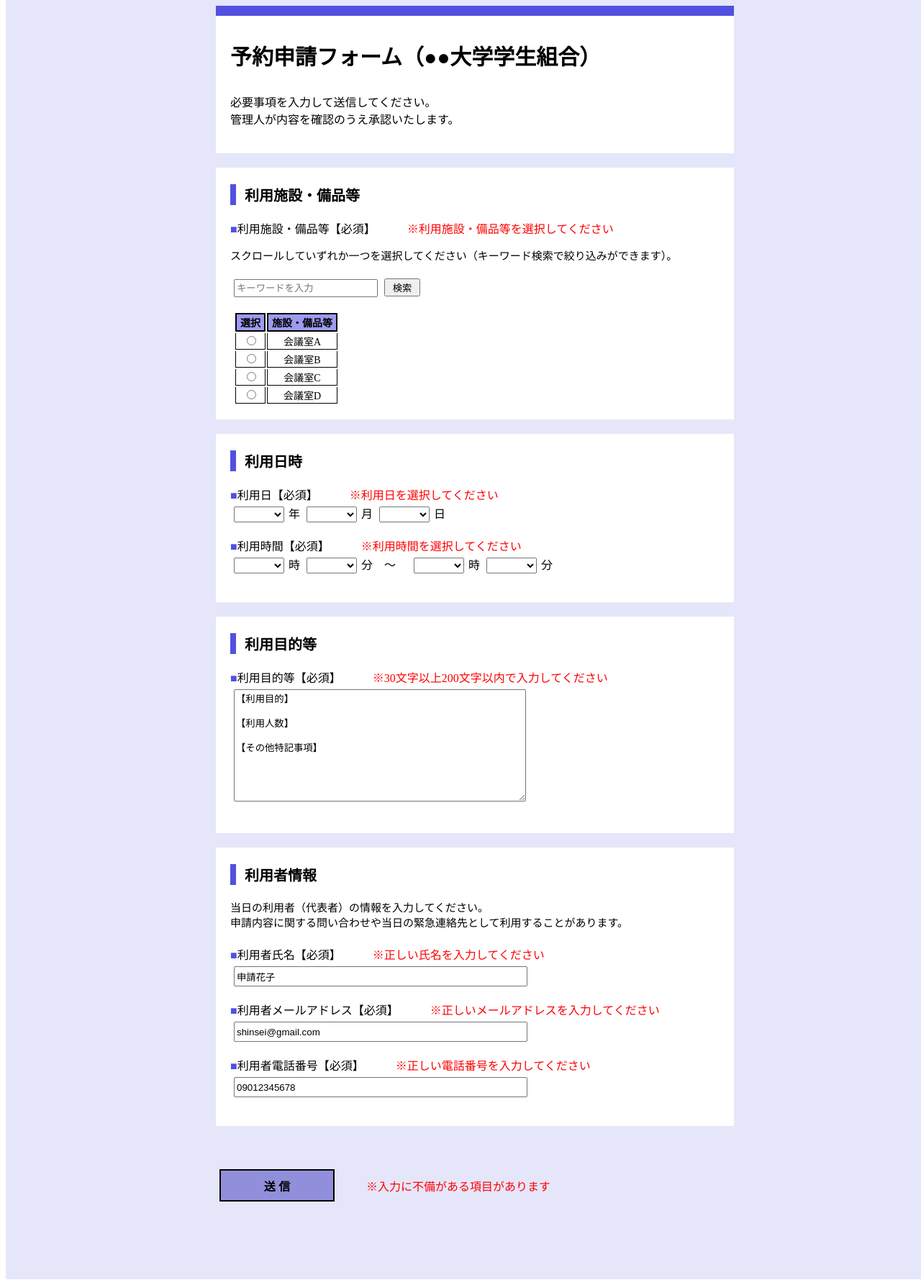
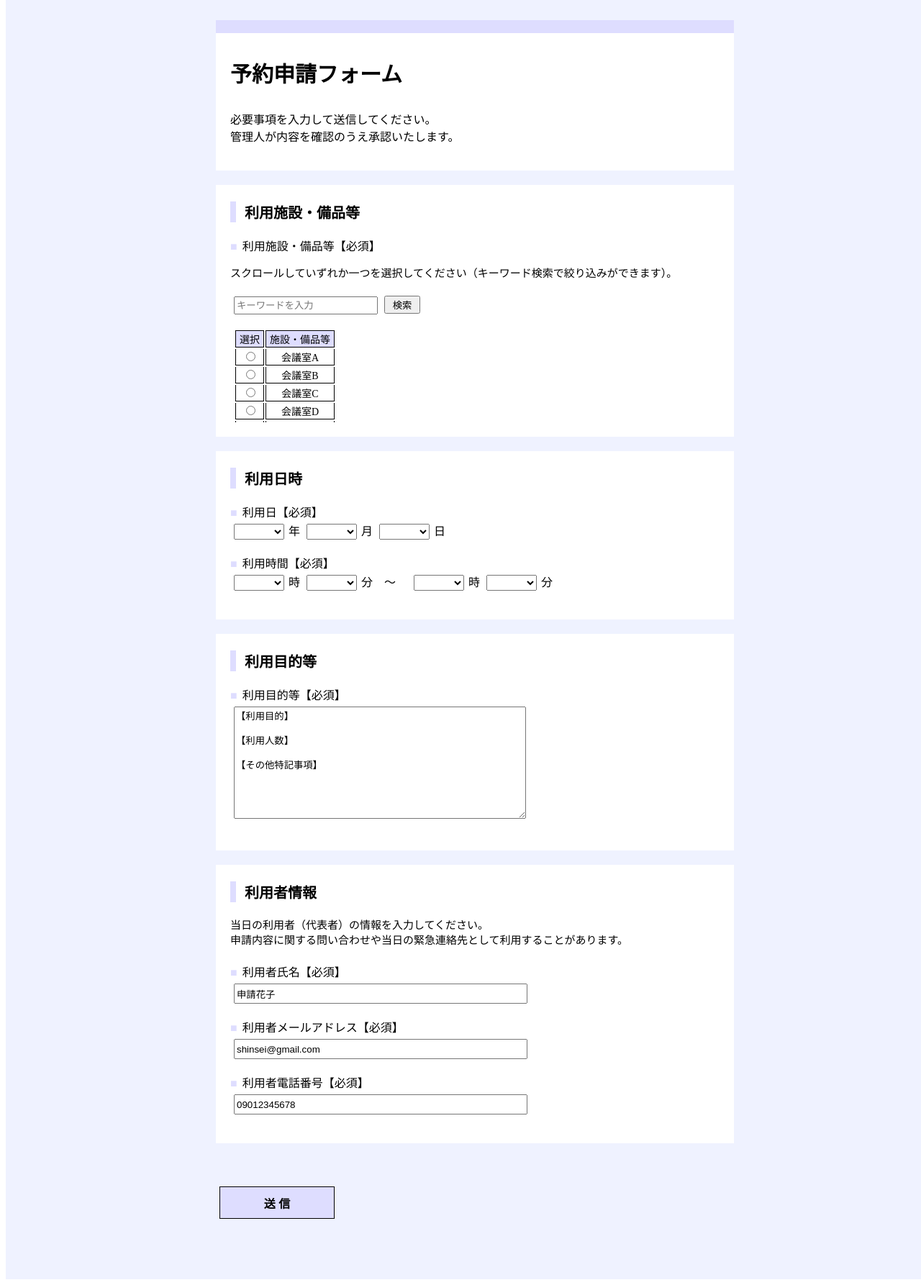
Before and after one commit to hackathon-Cteam/shinseikun, a Flask app: page /form in a window 1280 px wide. Shown: the part 30-1816 px from the top of the page at 72% size. Run offline with Flask 2, Linux system fonts and the light colour scheme.

Commit message:
ベースカラーの適用、その他HTML,CSSの微修正

```diff
--- a/ChatApp/view/static/css/application-form.css
+++ b/ChatApp/view/static/css/application-form.css
@@ -1,13 +1,6 @@
-/* ヘッダーとフッター（仮） */
-.header-footer {
-  color: white;
-  background-color: #5250e0;
-  height: 80px;
-}
-
 /* 全体背景 */
 .application-form-background {
-  background-color: #E6E6FA;
+  /* background-color: #E6E6FA; */
   width: 100%;
   height: 1800px;
   display: flex;
@@ -16,7 +9,7 @@
 
 /* フォーム格納コンテナ */
 .application-form-wrapper {
-  background-color: #E6E6FA;
+  /* background-color: #E6E6FA; */
   width: 700px;
   height: 1800px;
   margin: auto;
@@ -32,8 +25,8 @@
   padding-top: 3px;
   padding-bottom: 20px;
   margin: auto;
-  margin-top: 30px;
-  border-top: solid 14px #5250e0;
+  margin-top: 50px;
+  border-top: solid 18px #DEDDFF;
 }
 
 /* フォームタイトル */
@@ -59,7 +52,7 @@
 .application-form-category {
   color: black;
   font-size: 20px;
-  border-left: solid 8px #5250e0;
+  border-left: solid 8px #DEDDFF;
   padding-left: 12px;
 }
 
@@ -82,8 +75,8 @@
   font-size: 1em;/*サイズ*/
   left: 0;/*アイコンの位置*/
   top: 0;/*アイコンの位置*/
-  color: #5250e0;; /*アイコン色*/
-  font-weight: 900;
+  color: #DEDDFF;; /*アイコン色*/
+  margin-right: 7px;
 }
 
 /* スクロールボックス */
@@ -101,14 +94,16 @@
 
 /* スクロールボックスの項目名 */
 th {
-  background-color: #9d9bef;
+  background-color: #DEDDFF;
   border-bottom: solid black;
   border-left: solid black;
   border-right: solid black;
   border-top: solid black;
-  border-width: 2px;
-  position: sticky;
+  border-width: 1.5px;
+  position: sticky; /* スクロール時項目を固定 */
+  top: 0; /* スクロール時項目を固定 */
   font-size: 14px;
+  font-weight:550;
   padding-left: 5px;
   padding-right: 5px;
 }
@@ -123,7 +118,7 @@ td {
 
 /* スクロールボックスの要素 */
 .column {
-  overflow: hidden;/*スクロール時に項目名を固定*/
+  overflow: hidden;
   text-overflow: ellipsis;
   font-size: 14px;
 }
@@ -181,8 +176,8 @@ td {
   margin-top: 60px;
   margin-bottom: 20px;
   margin-left: 5px;
-  background-color: #918fdb;
-  border: solid 2px black;
+  background-color: #DEDDFF;
+  border: solid 1px black;
   font-weight: bold;
 }
 
--- a/ChatApp/view/templates/page/application-form.html
+++ b/ChatApp/view/templates/page/application-form.html
@@ -4,15 +4,15 @@
 {% block head %}{{ super() }}{% endblock %}
 {% block content %}
  <!----- 全体背景 ----->
- <div class="application-form-background">
+ <div class="page-sub application-form-background">
   <!----- フォーム格納コンテナ ----->
-  <div class="application-form-wrapper">
+  <div class="page-sub application-form-wrapper">
       <!----- ここからフォーム適用　----->
       <form class="application-form" method="post" name="application_form">
 
           <!----- フォームエリア（タイトル） ----->
           <div class="application-form-area-title">
-              <h3 class="application-form-title">予約申請フォーム（●●大学学生組合）</h3>
+              <h3 class="application-form-title">予約申請フォーム</h3>
                 <p>必要事項を入力して送信してください。<br>
                 管理人が内容を確認のうえ承認いたします。</p>
           </div>
@@ -23,7 +23,7 @@
             <div>
               <h3 class="application-form-category">利用施設・備品等</h3>
                   <label for="purpose" class="application-form-category-label">利用施設・備品等【必須】</label>
-                  <ul class="application-form-flashes">※利用施設・備品等を選択してください</ul>　　<!----- 出し分け処理必要 ----->
+                  <!-- <ul class="application-form-flashes">※利用施設・備品等を選択してください</ul>　　--- 出し分け処理必要 --- -->
                   <br>
                   <p class="application-form-category-message">スクロールしていずれか一つを選択してください（キーワード検索で絞り込みができます）。</p>
                   <input onkeyup="sortFacility()" id="sortKeyword" type="search" name="search" placeholder="キーワードを入力">
@@ -54,7 +54,7 @@
             <div>
               <h3 class="application-form-category">利用日時</h3>
                   <label for="date">利用日【必須】</label>
-                  <ul class="application-form-flashes">※利用日を選択してください</ul>　　<!----- 出し分け処理必要 ----->
+                  <!-- <ul class="application-form-flashes">※利用日を選択してください</ul>　　--- 出し分け処理必要 --- -->
                   <br>
                   <select name="date" required>
                     <option hidden></option>
@@ -78,7 +78,7 @@
                   日
                   <br>
                   <label for="time">利用時間【必須】</label>
-                  <ul class="application-form-flashes">※利用時間を選択してください</ul>　　<!----- 出し分け処理必要 ----->
+                  <!-- <ul class="application-form-flashes">※利用時間を選択してください</ul>　　--- 出し分け処理必要 --- -->
                   <br>
                   <select name="time" required>
                     <option hidden></option>
@@ -121,7 +121,7 @@
             <div>
               <h3 class="application-form-category">利用目的等</h3>
                   <label for="purpose">利用目的等【必須】</label>
-                  <ul class="application-form-flashes">※30文字以上200文字以内で入力してください</ul>　　<!----- 出し分け処理必要 ----->
+                  <!-- <ul class="application-form-flashes">※30文字以上200文字以内で入力してください</ul>　　--- 出し分け処理必要 --- -->
                   <br>
                   <!----- 自由入力フォームにデフォルト表示させるテンプレート　 ----->
                   <textarea id="purpose" name="purpose" required>
@@ -144,7 +144,7 @@
                 <p class="application-form-category-message">当日の利用者（代表者）の情報を入力してください。<br>
                 申請内容に関する問い合わせや当日の緊急連絡先として利用することがあります。</p>
                   <label for="application-form-name-input">利用者氏名【必須】</label>
-                  <ul class="application-form-flashes">※正しい氏名を入力してください</ul>　　<!----- 出し分け処理必要 ----->
+                  <!-- <ul class="application-form-flashes">※正しい氏名を入力してください</ul>　　--- 出し分け処理必要 --- -->
                   <br>
                   <input
                   type="text"
@@ -155,7 +155,7 @@
                   />
                   <br>
                   <label for="application-form-email-input">利用者メールアドレス【必須】</label>
-                  <ul class="application-form-flashes">※正しいメールアドレスを入力してください</ul>　　<!----- 出し分け処理必要 ----->
+                  <!-- <ul class="application-form-flashes">※正しいメールアドレスを入力してください</ul>　　--- 出し分け処理必要 --- -->
                   <br>
                   <input
                   type="email"
@@ -166,7 +166,7 @@
                   />
                   <br>
                   <label for="application-form-phone-input">利用者電話番号【必須】</label>
-                  <ul class="application-form-flashes">※正しい電話番号を入力してください</ul>　　<!----- 出し分け処理必要 ----->
+                  <!-- <ul class="application-form-flashes">※正しい電話番号を入力してください</ul>　　--- 出し分け処理必要 --- -->
                   <br>
                   <input
                   type="text"
@@ -183,7 +183,7 @@
           <div>
             <div>
               <input type="submit" name="apply" value="送 信">
-              <ul class="application-form-flashes">※入力に不備がある項目があります</ul>　　<!----- 出し分け処理必要 ----->
+              <!-- <ul class="application-form-flashes">※入力に不備がある項目があります</ul>　　--- 出し分け処理必要 --- -->
             </div>
           </div>
           <!----- /申請ボタン ----->
```
